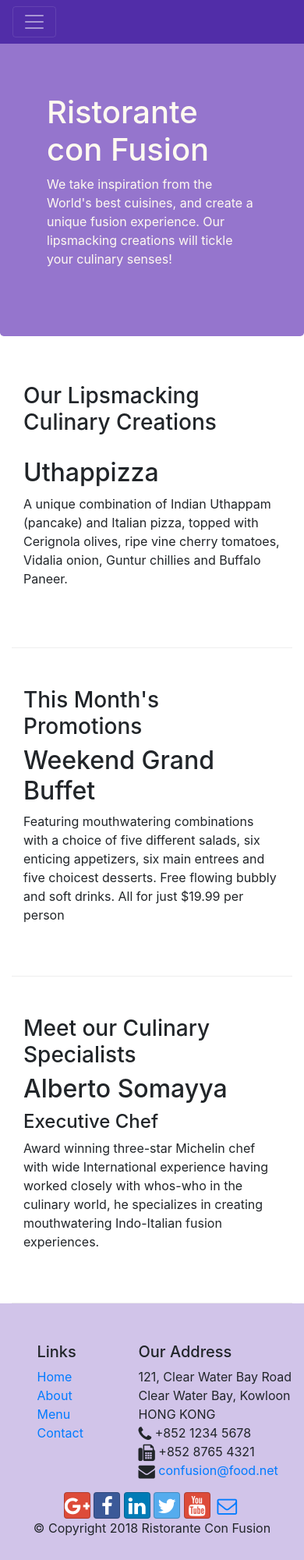
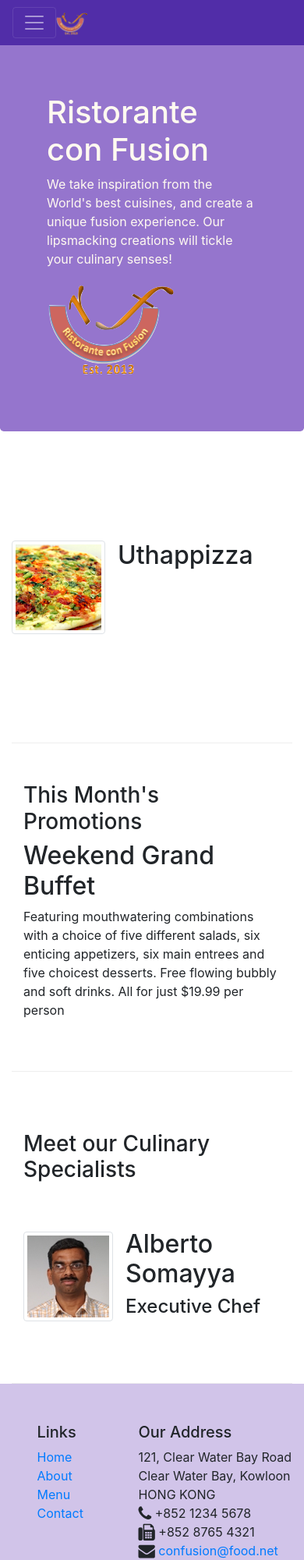
Before and after one commit to ibrahimrehman1/Restorante-ConFusion, a website: page index.html in a window 390 px wide. Shown: the top 2000 px of the page at 78% size. Drawn offline with nearby package versions, Linux system fonts and the light colour scheme.

Commit message:
Images and Media

```diff
--- a/index.html
+++ b/index.html
@@ -16,7 +16,7 @@
             <button type="button" class="navbar-toggler" data-toggle="collapse" data-target="#Navbar">
                 <span class="navbar-toggler-icon"></span>
             </button>
-            <a href="#" class="navbar-brand d-none d-sm-block">Ristorante Con Fusion</a>
+            <a href="#" class="navbar-brand d-none d-sm-block"> <a class="navbar-brand mr-auto" href="#"><img src="img/logo.png" height="30" width="41"></a></a>
             <div class="collapse navbar-collapse" id="Navbar">
                 <ul class="navbar-nav mr-auto">
                     <li class="nav-item active"><a href="#" class="nav-link"><i class="fa fa-home fa-lg"></i> Home</a></li>
@@ -35,19 +35,25 @@
                     <h1>Ristorante con Fusion</h1>
                     <p>We take inspiration from the World's best cuisines, and create a unique fusion experience. Our lipsmacking creations will tickle your culinary senses!</p>
                 </div>
-                <div class="col-12 col-sm"></div>
+                <div class="col-12 col-sm align-self-center">
+                    <img src="img/logo.png" class="img-fluid">
+                </div>
             </div>
         </div>
     </header>
 
     <div class="container">
         <div class="row row-content align-items-center">
-            <div class="col-12 col-sm-4 order-sm-last col-md-3">
-                <h3>Our Lipsmacking Culinary Creations</h3>
-            </div>
-            <div class="col col-sm order-sm-first col-md">
-                <h2>Uthappizza</h2>
-                <p>A unique combination of Indian Uthappam (pancake) and Italian pizza, topped with Cerignola olives, ripe vine cherry tomatoes, Vidalia onion, Guntur chillies and Buffalo Paneer.</p>
+            <div class="media">
+                <img class="d-flex mr-3 img-thumbnail align-self-center"
+                        src="img/uthappizza.png" alt="Uthappizza">
+                <div class="media-body">
+                    <h2 class="mt-0">Uthappizza</h2>
+                    <p class="d-none d-sm-block">A unique combination of Indian Uthappam (pancake) and
+                        Italian pizza, topped with Cerignola olives, ripe vine
+                        cherry tomatoes, Vidalia onion, Guntur chillies and
+                        Buffalo Paneer.</p>
+                </div>
             </div>
         </div>
 
@@ -67,9 +73,19 @@
                 <h3>Meet our Culinary Specialists</h3>
             </div>
             <div class="col col-sm order-sm-first col-md">
-                <h2>Alberto Somayya</h2>
-                <h4>Executive Chef</h4>
-                <p>Award winning three-star Michelin chef with wide International experience having worked closely with whos-who in the culinary world, he specializes in creating mouthwatering Indo-Italian fusion experiences. </p>
+                <div class="media">
+                    <img class="d-flex mr-3 img-thumbnail align-self-center"
+                            src="img/alberto.png" alt="Alberto Somayya">
+                    <div class="media-body">
+                        <h2 class="mt-0">Alberto Somayya</h2>
+                        <h4>Executive Chef</h4>
+                        <p class="d-none d-sm-block">Award winning three-star Michelin chef with wide
+                            International experience having worked closely with
+                            whos-who in the culinary world, he specializes in
+                            creating mouthwatering Indo-Italian fusion experiences.
+                        </p>
+                    </div>
+                </div>
             </div>
         </div>
     </div>
```
Also changed, not shown: img/alberto.png (added), img/buffet.png (added), img/logo.png (added), img/uthappizza.png (added), 1 other file.
